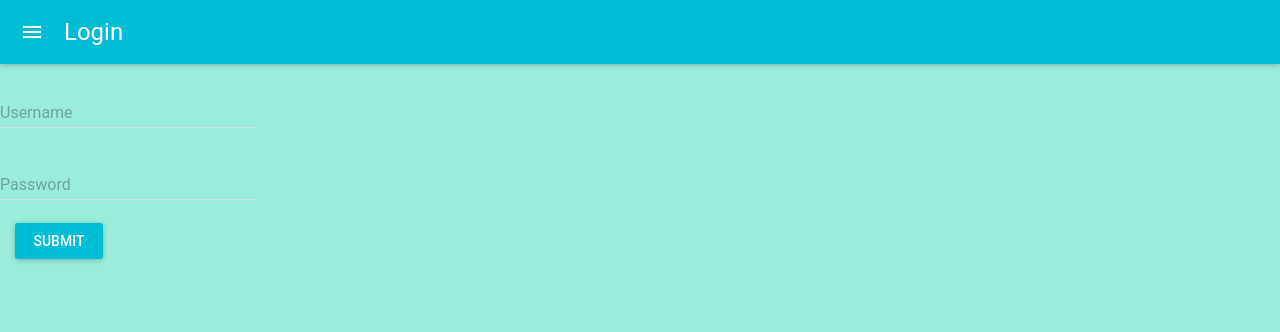
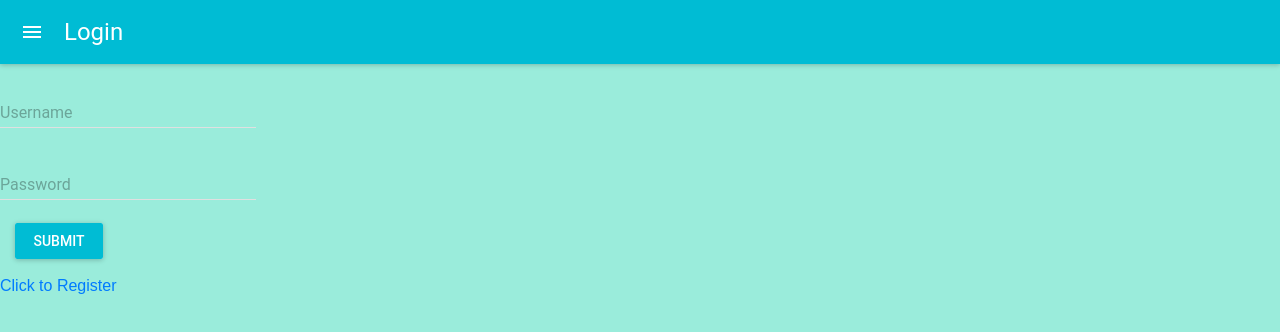
Before and after one commit to kartikpandey2/E-commerce-website, a React (Create React App) app in the folder client/: page / in a window 1280 px wide. Shown: the top 332 px of the page. Built offline with nearby package versions, Linux system fonts and the light colour scheme.

Commit message:
register link

```diff
--- a/client/src/Component/Login.js
+++ b/client/src/Component/Login.js
@@ -3,7 +3,7 @@ import MuiThemeProvider from 'material-ui/styles/MuiThemeProvider';
 import AppBar from 'material-ui/AppBar';
 import RaisedButton from 'material-ui/RaisedButton';
 import TextField from 'material-ui/TextField';
-import { Redirect } from 'react-router-dom';
+import { Redirect ,Link} from 'react-router-dom';
 
 
 export default class Login extends Component {
@@ -84,6 +84,7 @@ export default class Login extends Component {
                <br/>
                <RaisedButton label="Submit" primary={true} style={style} onClick={this.handleSubmit}/>
            </div>
+            <Link to="/register">Click to Register</Link>
            </MuiThemeProvider>
         </div>
       );
--- a/client/src/Component/Thumbnail.js
+++ b/client/src/Component/Thumbnail.js
@@ -34,7 +34,7 @@ export default class Thumbnail extends Component{
 		return(
 			<div className="thumbnail">
 				<div className="image-div">
-					<img src={`../../static/${this.props.image}`} alt="" width="130" height="110"/ >
+					<img src={this.props.image} alt="" width="130" height="110"/ >
 				</div>
 				<div className="content">
 					<h5>{this.props.name}</h5>
```
